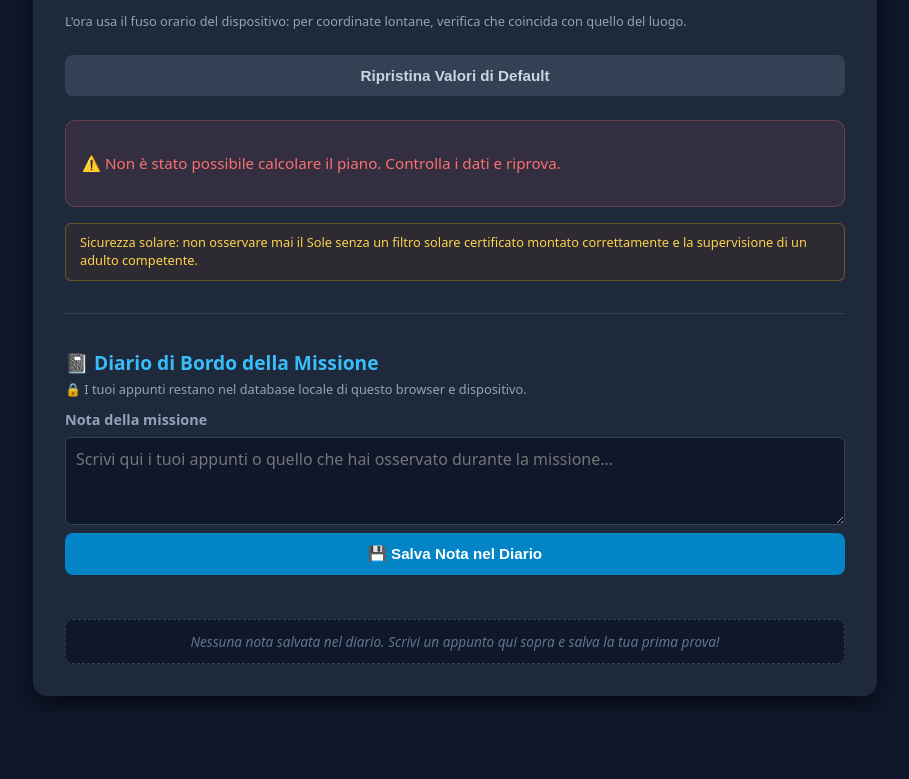
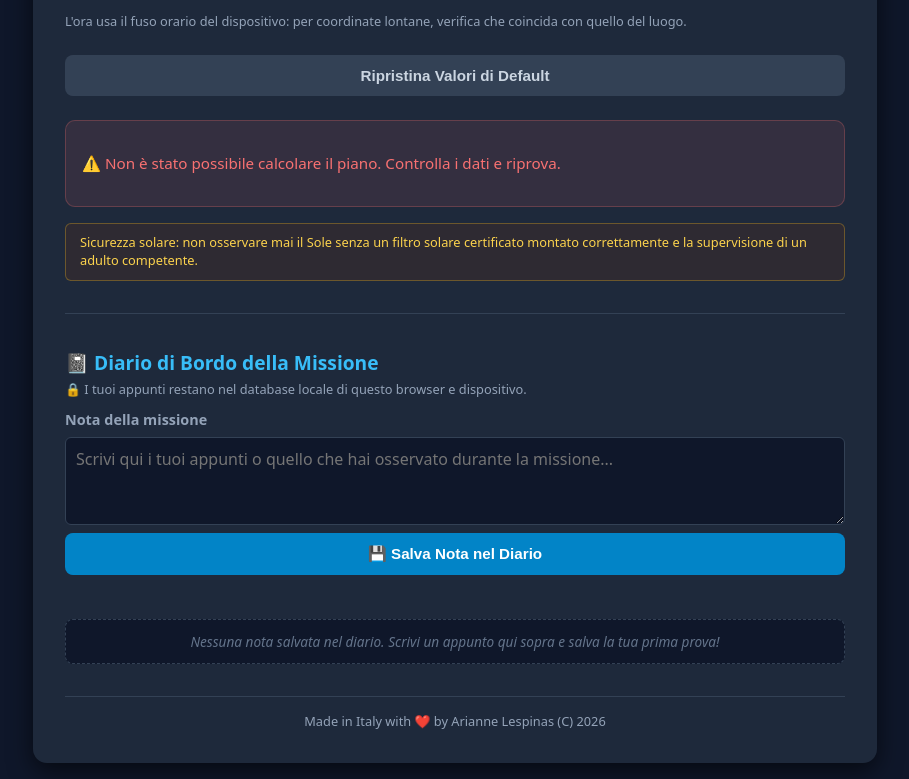
Before and after one commit to mfabbri77/mcj, a website built with Vite: page index.html in a window 1280 px wide. Shown: the part 431-1210 px from the top of the page, without its empty margins (185-1094 px from the left). Before the commit the page ends 1143 px from the top, so only its background shows below. Built offline with nearby package versions, Linux system fonts and the light colour scheme; what astronomy-engine would draw is missing.

Commit message:
Add MIT license and attribution footer

```diff
--- a/index.html
+++ b/index.html
@@ -123,6 +123,8 @@
         <p id="logbook-status" class="logbook-status" aria-live="polite"></p>
         <div id="lista-note-diario" class="logbook-list"></div>
       </section>
+
+      <footer class="site-footer">Made in Italy with ❤️ by Arianne Lespinas (C) 2026</footer>
     </main>
     <script type="module" src="/src/main.js"></script>
   </body>
--- a/package.json
+++ b/package.json
@@ -2,6 +2,7 @@
   "name": "mission-control-junior",
   "version": "0.1.0",
   "private": true,
+  "license": "MIT",
   "type": "module",
   "engines": {
     "node": ">=22.12.0"
--- a/src/style.css
+++ b/src/style.css
@@ -456,6 +456,16 @@ button.btn-secondary:hover {
   text-align: center;
 }
 
+.site-footer {
+  margin-top: 2rem;
+  padding-top: 1rem;
+  border-top: 1px solid #334155;
+  color: #94a3b8;
+  font-size: 0.8rem;
+  line-height: 1.4;
+  text-align: center;
+}
+
 @media (max-width: 480px) {
   body {
     padding: 8px 0;
```
Also changed, not shown: README.md, 2 other files.
